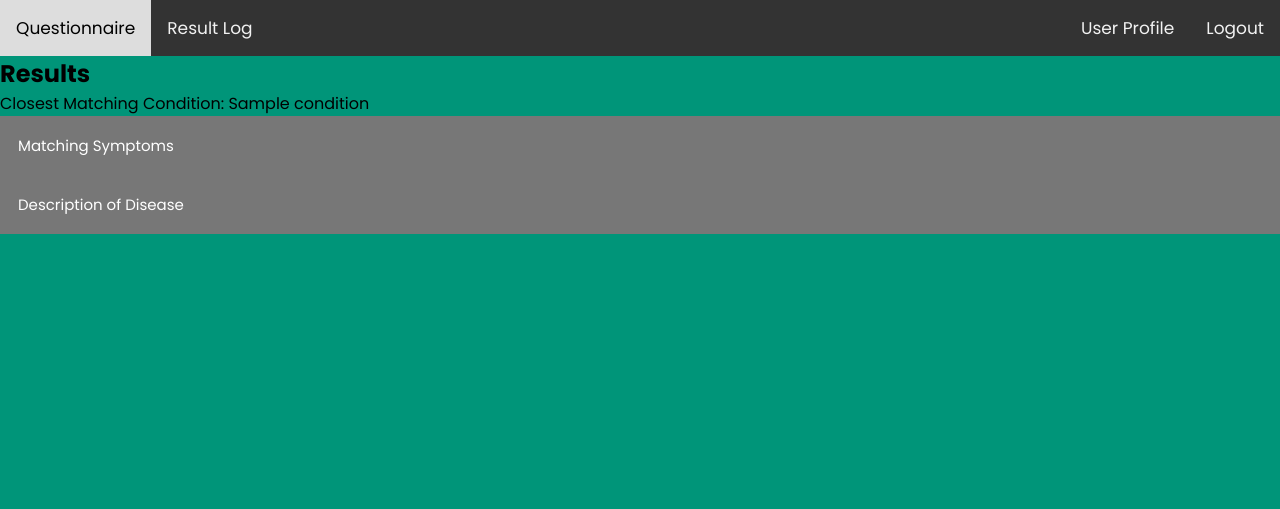
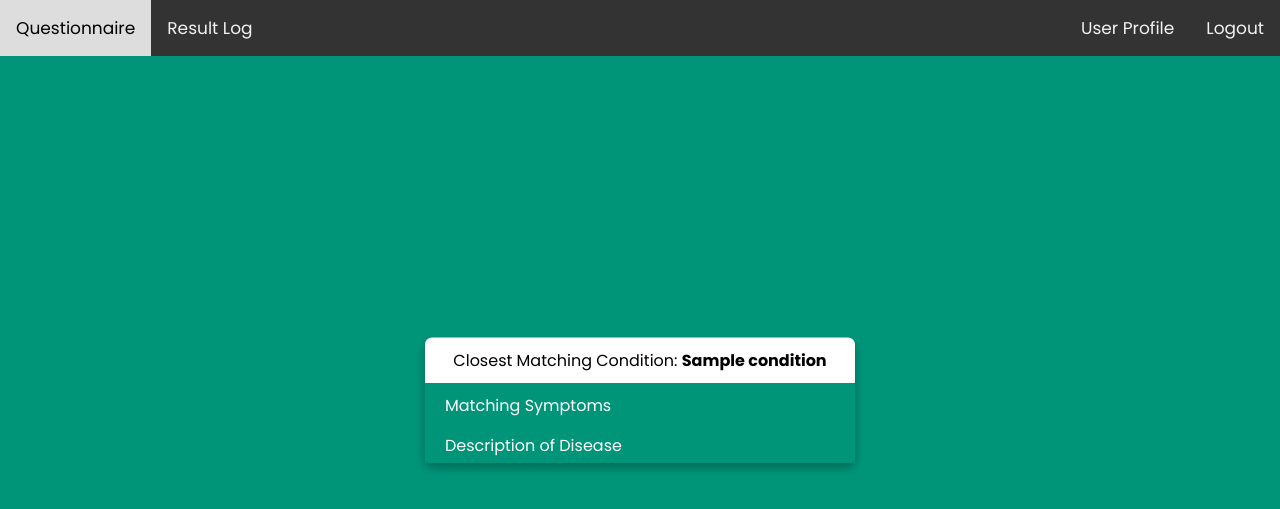
Before and after one commit to roiyer34/Biopulse, a Flask app: template templates/results.html in a window 1280 px wide. Shown: the top 509 px of the page. Run offline with Flask 3, Linux system fonts and the light colour scheme; the template is opened without the code that fills it: most values are stand-ins (such as "Sample title", 1, 10 or a date in 2020); parts of the project's set-up code (start-up, migrations or seed data) failed here and were passed over.

Commit message:
Final changes to results

```diff
--- a/app.py
+++ b/app.py
@@ -192,7 +192,7 @@ def index():
             if request.form.get("sign_confirm") == request.form.get("sign_password") and not request.form.get("sign_password") == "" and not request.form.get("sign_email") == "":
                 cur.execute("INSERT INTO users (email, hash, prevConditions) VALUES (?,?, ?);", (request.form.get("sign_email"), generate_password_hash(request.form.get("sign_password")), json.dumps([])))
                 conn.commit()
-                rows = cur.execute("SELECT * FROM users WHERE email = ?", (request.form.get("log_email"),)).fetchall()
+                rows = cur.execute("SELECT * FROM users WHERE email = ?", (request.form.get("sign_email"),)).fetchall()
                 session["user_email"] = rows[0][0]
                 session["user_password"] = rows[0][1]
                 return render_template("checklist.html", symptom_list = x.columns)
--- a/static/style.css
+++ b/static/style.css
@@ -107,26 +107,64 @@ body {
     text-decoration: underline;
 }
 
-.collapsible {
-    background-color: #777;
-    color: white;
-    cursor: pointer;
-    padding: 18px;
-    width: 100%;
-    border: none;
-    text-align: left;
-    outline: none;
-    font-size: 15px;
+.custom-content {
+    display: none;
+    background-color: #f9f9f9;
+    padding: 10px;
+    border: 1px solid #ccc;
+    border-radius: 0;
+    max-height: 0;
+    overflow: hidden;
+    transition: max-height 0.2s ease-out;
 }
 
-.active, .collapsible:hover {
-    background-color: #555;
+.collapsible {
+    background-color: #009579;
+    color: white;
+    padding: 10px 20px;
+    border: none;
+    cursor: pointer;
+    font-size: 16px;
+    text-align: left;
+    width: 100%;
+    border-radius: 0;
+    margin-bottom: -5px;
+}
+
+.collapsible:hover {
+    background-color: #2980b9;
+}
+
+.condition {
+    padding-top: 10px;
+    margin-bottom: 10px;
+}
+
+.text-center {
+    text-align: center;
+}
+
+.table-container {
+    max-height: 450px;
+    overflow-y: auto;
+}
+
+.diagnosis-ticker {
+    background-color: #f4f4f4;
+    padding: 10px;
+    border: 1px solid #ccc;
+    border-radius: 0;
+    margin-top: 20px;
+}
+
+.diagnosis-ticker p {
+    font-size: 16px;
 }
 
 .content {
     padding: 0 18px;
     display: none;
-    overflow: hidden;
+    overflow-y: auto;
     background-color: #f1f1f1;
 }
 
@@ -189,3 +227,15 @@ ul {
     padding-left: 20px;
     /* Adjust the value as needed */
 }
+
+h2{
+    padding-top: 30px;
+}
+
+/* style.css */
+.table-container {
+    max-height: 450px;
+    /* Adjust the max height as needed */
+    overflow-y: auto;
+    /* Add vertical scrollbar if content exceeds max height */
+}
--- a/templates/resultlog.html
+++ b/templates/resultlog.html
@@ -30,6 +30,7 @@
 <body>
 <div class="container">
     <h1>Symptoms and Diseases</h1>
+    <div class="table-container">
         <table class="table table-bordered">
             <thead>
             <tr>
@@ -69,5 +70,6 @@
             </tbody>
         </table>
         </div>
+    </div>
 </body>
 </html>
--- a/templates/results.html
+++ b/templates/results.html
@@ -30,24 +30,28 @@
 </div>
 
 <body>
-<h2>Results</h2>
-
-<p>Closest Matching Condition: {{condition}}</p>
+    <div class="container">
+        <div class="text-center"> <!-- Center align the content -->
+            <p class="condition">Closest Matching Condition: <b>{{condition}}</b> </p>
+        </div>
+        <div class="table-container">
 
             <button type="button" class="collapsible">Matching Symptoms</button>
-<div class="content">
+            <div class="custom-content">
                 <ul>
                     {% for symptom in selected_symptom_list %}
                     <li>{{symptom}}</li>
                     {% endfor %}
                 </ul>
-
             </div>
 
             <button type="button" class="collapsible">Description of Disease</button>
-<div class="content">
-    <p>{{description|safe}} </p>
+            <div class="custom-content">
+                <p>{{description|safe}}</p>
             </div>
+        </div>
+    </div>
+
 
 <script>
     var coll = document.getElementsByClassName("collapsible");
@@ -57,13 +61,16 @@
         coll[i].addEventListener("click", function () {
             this.classList.toggle("active");
             var content = this.nextElementSibling;
-            if (content.style.display === "block") {
+            if (content.style.display === "block" || content.style.maxHeight) {
                 content.style.display = "none";
+                content.style.maxHeight = null;
             } else {
                 content.style.display = "block";
+                content.style.maxHeight = content.scrollHeight + "px";
             }
         });
     }
 </script>
 
+
 </body>
```
Also changed, not shown: 1 other file. Lines whose indentation alone changed are shown as unchanged.
